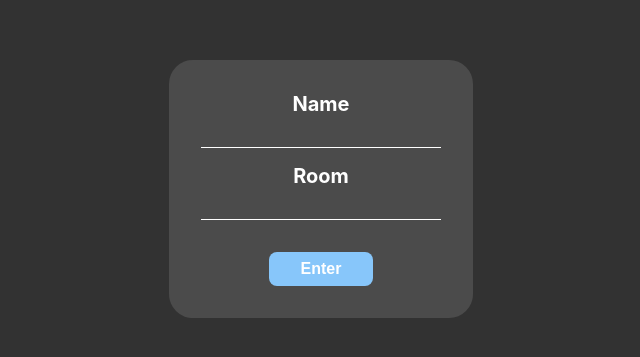
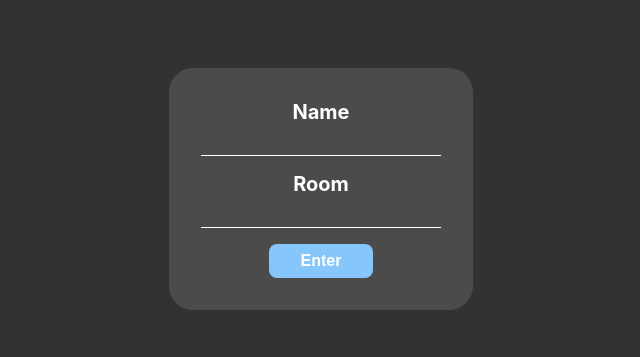
Before and after one commit to eduardo-takeo/chat, a React (Vite) app in the folder client/: page / in a window 1280 px wide. Shown: the part 211-568 px from the top of the page, without its empty margins (319-959 px from the left). Built offline with nearby package versions, Linux system fonts and the light colour scheme.

Commit message:
Create Chat page + input/button components

```diff
--- /dev/null
+++ b/client/src/components/Button/Button.module.scss
@@ -0,0 +1,10 @@
+.wrapper {
+  padding: 0.5rem 2rem;
+  border-radius: 8px;
+  border: none;
+  background-color: rgb(135, 198, 250);
+  color: #fff;
+  font-size: 1rem;
+  font-weight: 600;
+  cursor: pointer;
+}
--- /dev/null
+++ b/client/src/components/Button/index.tsx
@@ -0,0 +1,9 @@
+import S from "./Button.module.scss";
+
+export interface IButtonProps extends React.HTMLAttributes<HTMLButtonElement> {
+  children: string;
+}
+
+export default function Button({ children, ...props }: IButtonProps) {
+  return <button className={S.wrapper}>{children}</button>;
+}
--- /dev/null
+++ b/client/src/components/Header/Header.module.scss
@@ -0,0 +1,5 @@
+.wrapper {
+  width: 100%;
+  padding: 2rem 1rem;
+  border-bottom: 1px solid #ddd;
+}
--- /dev/null
+++ b/client/src/components/Input/Input.module.scss
@@ -0,0 +1,7 @@
+.wrapper {
+  display: flex;
+  flex: 1;
+  padding: 0.5rem;
+  border-radius: 8px;
+  border: 1px solid #ddd;
+}
--- /dev/null
+++ b/client/src/pages/Chat/Chat.module.scss
@@ -0,0 +1,15 @@
+.wrapper {
+  width: 100%;
+  height: 100vh;
+  display: flex;
+  flex-direction: column;
+  justify-content: space-between;
+}
+
+.bottomBarWrapper {
+  display: flex;
+  align-items: center;
+  gap: 2rem;
+  padding: 1rem;
+  border-top: 1px solid #ddd;
+}
--- a/client/src/pages/Main/Main.module.scss
+++ b/client/src/pages/Main/Main.module.scss
@@ -25,15 +25,3 @@
     width: 15rem;
   }
 }
-
-.enterButton {
-  padding: 0.5rem 2rem;
-  border-radius: 8px;
-  border: none;
-  background-color: rgb(135, 198, 250);
-  color: #fff;
-  font-size: 1rem;
-  font-weight: 600;
-  margin-top: 1rem;
-  cursor: pointer;
-}
--- a/client/src/pages/Main/index.tsx
+++ b/client/src/pages/Main/index.tsx
@@ -1,3 +1,4 @@
+import Button from "../../components/Button";
 import S from "./Main.module.scss";
 
 function Main() {
@@ -8,7 +9,7 @@ function Main() {
         <input type="text" />
         <h1>Room</h1>
         <input type="text" />
-        <button className={S.enterButton}>Enter</button>
+        <Button>Enter</Button>
       </div>
     </main>
   );
```
Also changed, not shown: client/src/components/Header/index.tsx (added, +13 -0 lines), client/src/components/Input/index.tsx (added, +9 -0 lines), client/src/pages/Chat/index.tsx (added, +20 -0 lines).
